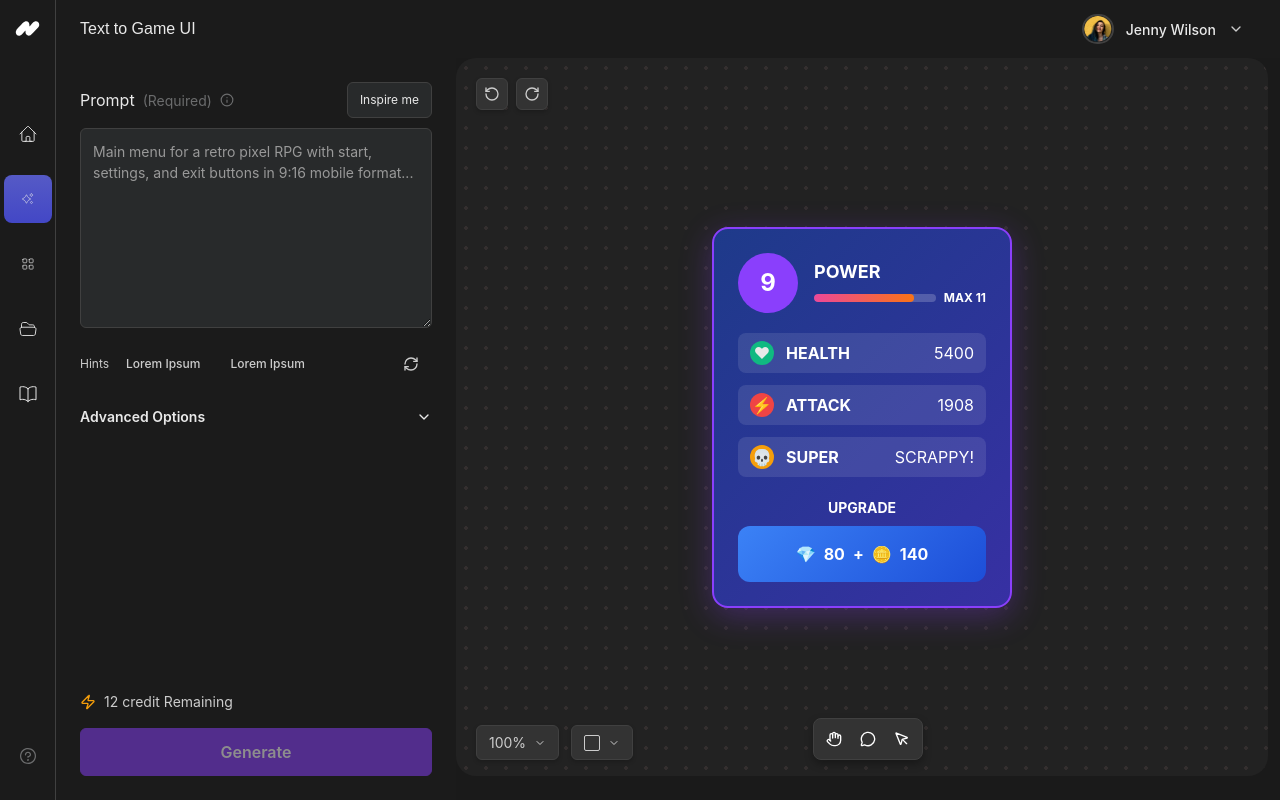
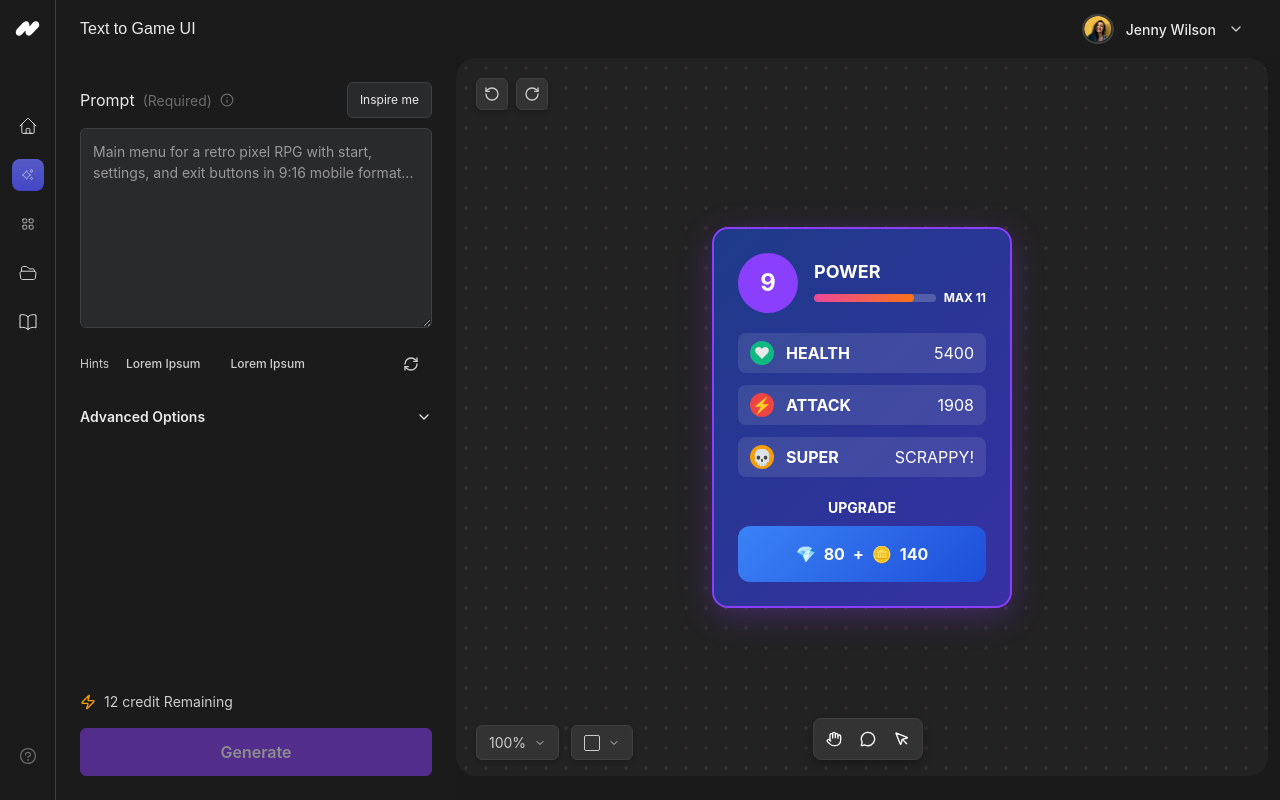
Before and after one commit to davidnachmias/enkodHook, a React (Vite) app: page / in a window 1280 px wide. Built offline with nearby package versions, Linux system fonts and the light colour scheme; no server answers.

Commit message:
apdated icons

```diff
--- a/src/styles/layout.css
+++ b/src/styles/layout.css
@@ -195,20 +195,20 @@
   align-items: center;
   justify-content: center;
 
-  /* גודל כולל = 24 (icon) + 4*2 (padding) + 8*2 (border) = 48px */
-  width: 48px;
-  height: 48px;
+  width: 32px;
+  height: 32px;
 
-  border-radius: 8px; /* כמו בפיגמה */
+  border-radius: 8px;
+  cursor: pointer;
   position: relative;
-  cursor: pointer;
 
-  padding: 4px; /* ריווח פנימי */
-  border: 8px solid transparent; /* מקום למסגרת */
+  padding: 4px; /* יוצר את ה־32 ביחד עם האייקון */
+  border: none; /* לא מוסיפים עוד border כי זה יגדיל */
   background: transparent;
 
   color: var(--text-secondary);
-  transition: all var(--transition-normal);
+  transition: color var(--transition-normal),
+    background-color var(--transition-normal);
 }
 
 .sidebar-icon {
@@ -228,7 +228,6 @@
 
 .sidebar-nav-item.active {
   border-radius: 8px;
-  border: 8px solid transparent; /* משאיר מקום */
   background: linear-gradient(
       180deg,
       rgba(105, 111, 255, 0.75) 0%,
```
